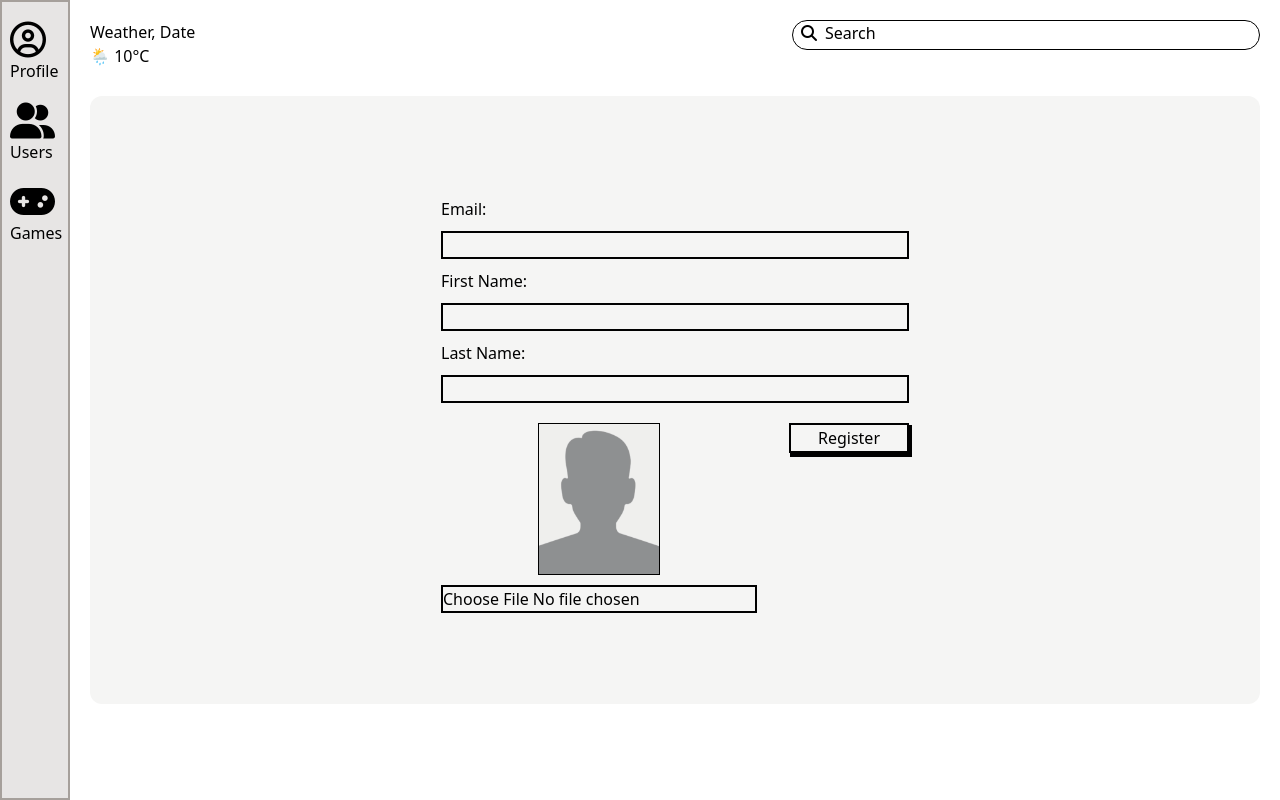
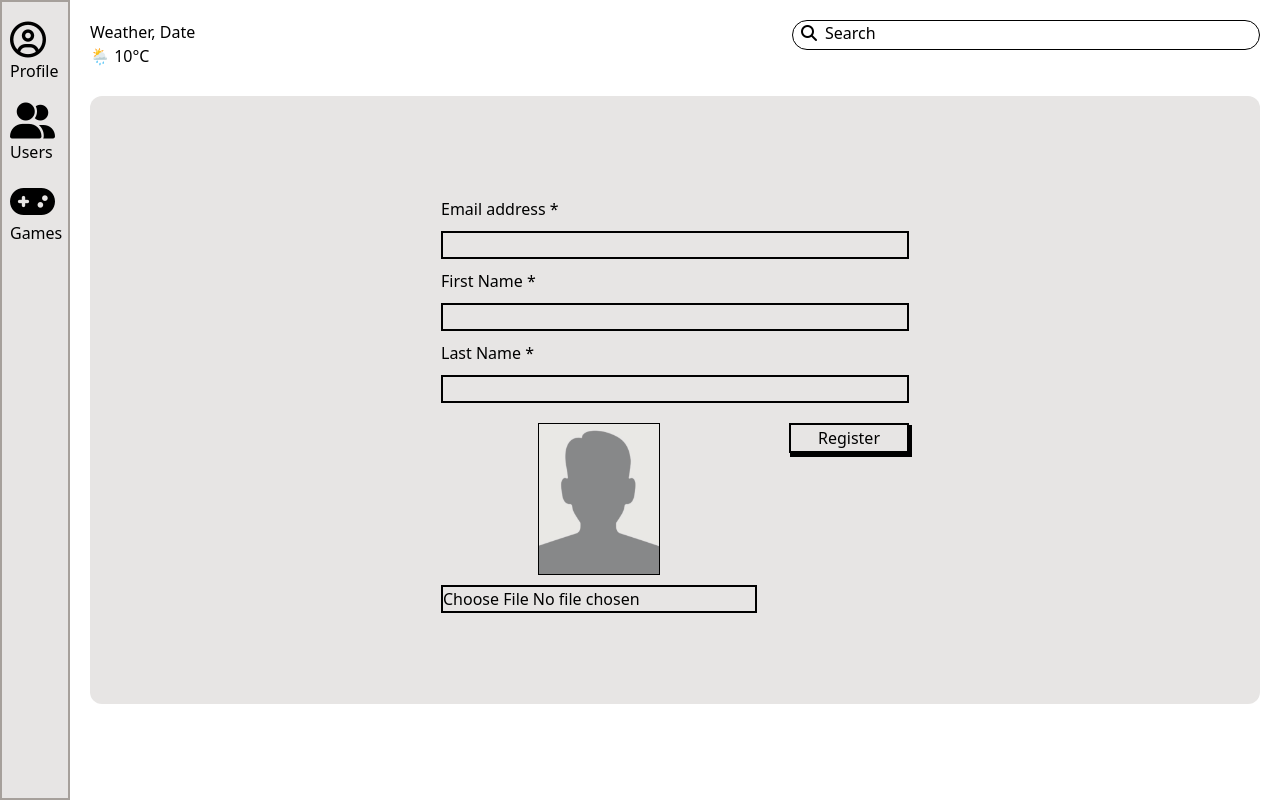
Before and after one commit to berriestrawberrie/GameAPI, a plain HTML site: page frontend/register-page.html in a window 1280 px wide. Drawn offline with nearby package versions, Linux system fonts and the light colour scheme.

Commit message:
Completed basic registration page structure (no links)

```diff
--- a/frontend/register-page.html
+++ b/frontend/register-page.html
@@ -37,16 +37,16 @@
 
       <!--REGISTRATION CONTAINER-->
       <div
-        class="bg-stone-100 rounded-xl h-[80%] flex justify-center items-center"
+        class="bg-stone-200 rounded-xl h-[80%] flex justify-center items-center"
       >
         <form class="register w-[40%] mx-auto" action="" method="">
-          <label for="email">Email:</label>
+          <label for="email">Email address *</label>
           <input type="email" id="email" name="email" required />
 
-          <label for="firstName">First Name:</label>
+          <label for="firstName">First Name *</label>
           <input type="text" id="firstName" name="firstName" required />
 
-          <label for="lastName">Last Name:</label>
+          <label for="lastName">Last Name *</label>
           <input type="text" id="lastName" name="lastName" required />
 
           <fieldset>
```
